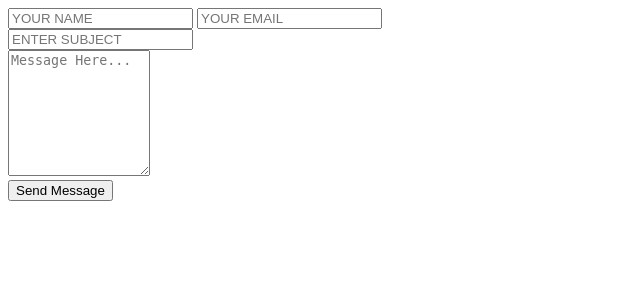
After one commit to Tribeoftech/profile, a PHP site: page /index.php in a window 1280 px wide. The commit adds this page. Shown: the top 300 px of the page, without its empty margins (0-640 px from the left). Run offline with PHP 8.4, Linux system fonts and the light colour scheme.

Commit message:
index.php

```diff
--- /dev/null
+++ b/index.php
@@ -0,0 +1,49 @@
+<!DOCTYPE html>
+<html lang="en">
+<head>
+    <meta charset="UTF-8">
+    <meta name="viewport" content="width=device-width, initial-scale=1.0">
+    <title>Your Website</title>
+</head>
+<body>
+
+<?php
+if (isset($_GET['mailsend'])) {
+    $status = $_GET['mailsend'];
+
+    if ($status == "success") {
+        echo "Thank you! Your message has been sent successfully.";
+    } elseif ($status == "error") {
+        echo "Error sending the message. Please try again later.";
+    }
+}
+?>
+
+<!-- Your other HTML content -->
+
+<div class="right-contact">
+    <form action="send_message.php" method="post" class="contact-form">
+        <div class="input-control i-c-2">
+            <input type="text" name="name" required placeholder="YOUR NAME">
+            <input type="email" name="email" required placeholder="YOUR EMAIL">
+        </div>
+        <div class="input-control">
+            <input type="text" name="subject" required placeholder="ENTER SUBJECT">
+        </div>
+        <div class="input-control">
+            <textarea name="message" id="" cols="15" rows="8" placeholder="Message Here..."></textarea>
+        </div>
+        <div class="submit-btn">
+            <button type="submit" name="submit" class="main-btn">
+                <span class="btn-text">Send Message</span>
+                <span class="btn-icon"><i class="fa-solid fa-envelope"></i></span>
+            </button>
+        </div>
+    </form>
+</div>
+
+<!-- Include your JavaScript file here -->
+<script src="app.js"></script>
+
+</body>
+</html>
```
Also changed, not shown: send_message.php (+7 -3 lines).
